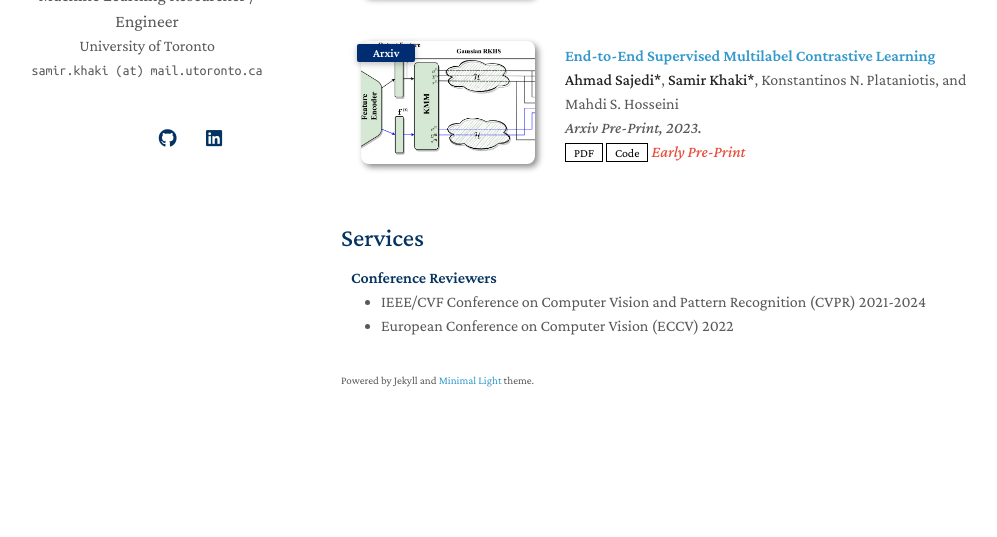
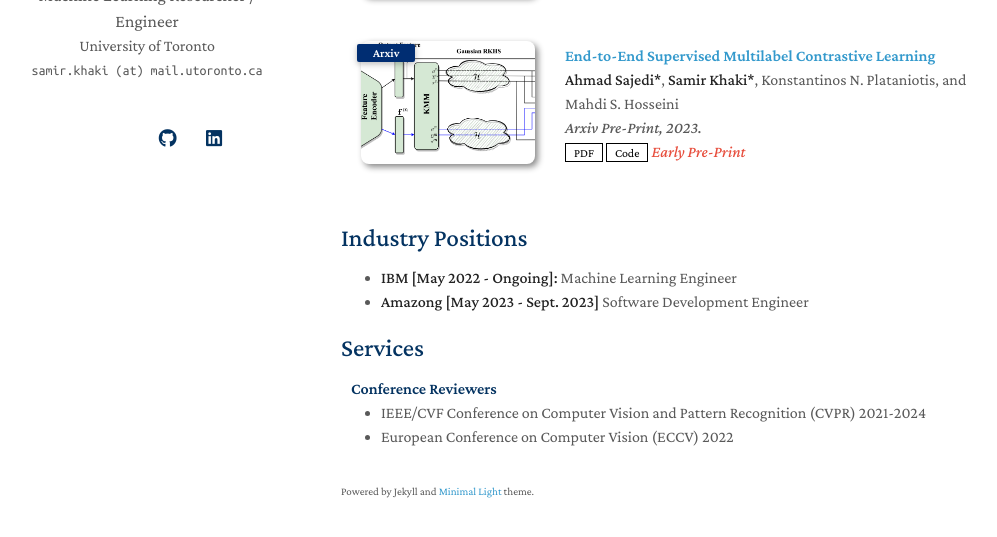
Before and after one commit to lizekai-richard/lizekai-richard.github.io, a Jekyll site: the page built from index.md, in a window 1280 px wide and 900 px high, scrolled down 559 px, cut to the strip 328-865 px from the top of the window. Shown: the whole strip, without its empty margins (129-1126 px from the left). Built offline with Jekyll 4.4.1, drawn with Linux system fonts in a browser that asks for light colours; nearby versions of some CDN libraries; a style sheet for code colours, icons or effects is not loaded; our own code applies the rules of GitHub Pages for plain Markdown files; before the commit the page ends 1348 px from its top, so only the background shows below that.

Commit message:
Add Industry Experience

```diff
--- /dev/null
+++ b/_includes/industry.md
@@ -0,0 +1,3 @@
+## Industry Positions
+- **IBM [May 2022 - Ongoing]:** Machine Learning Engineer
+- **Amazong [May 2023 - Sept. 2023]** Software Development Engineer
--- a/index.md
+++ b/index.md
@@ -23,4 +23,6 @@ My name is Samir Khaki.
 
 {% include_relative _includes/publications.md %}
 
+{% include_relative _includes/industry.md %}
+
 {% include_relative _includes/services.md %}
```
